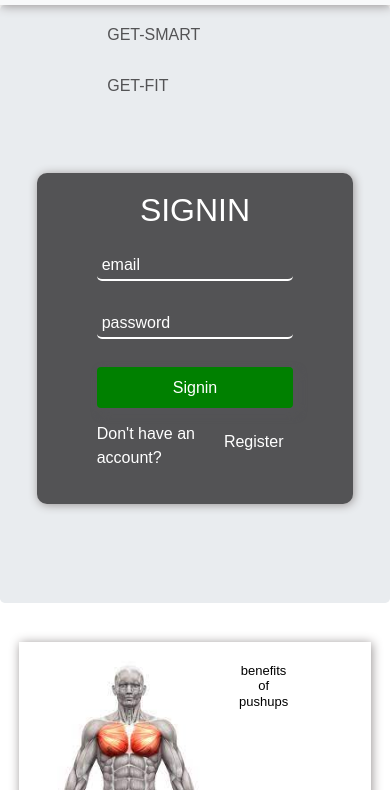
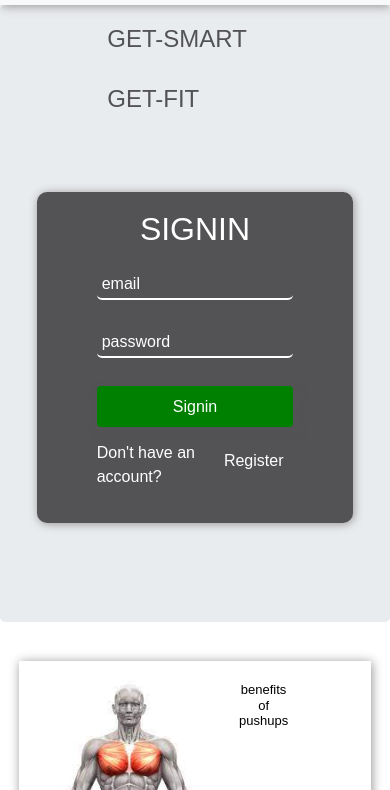
Before and after one commit to abderraouf2/GET-SMART_GET-FIT, a website with bundled scripts: page index.html in a window 390 px wide. Shown: the part 54-844 px from the top of the page. Built offline with nearby package versions, Linux system fonts and the light colour scheme; files whose address does not match are found by name.

Commit message:
font fixed

```diff
--- a/style.css
+++ b/style.css
@@ -275,14 +275,14 @@ button{
   }
   .title h1{
     color: rgb(83, 83, 85);
-    font-size:100%;
+    font-size:150%;
     font-weight:500 ;
     animation: 1s ease-out 0s 1 slideInFromLeft;
   }
   .title{
     height: 100%;
     display: flex;
-    justify-content: flex-end;
+    justify-content: flex-start;
 
   }
   .aL{
```
